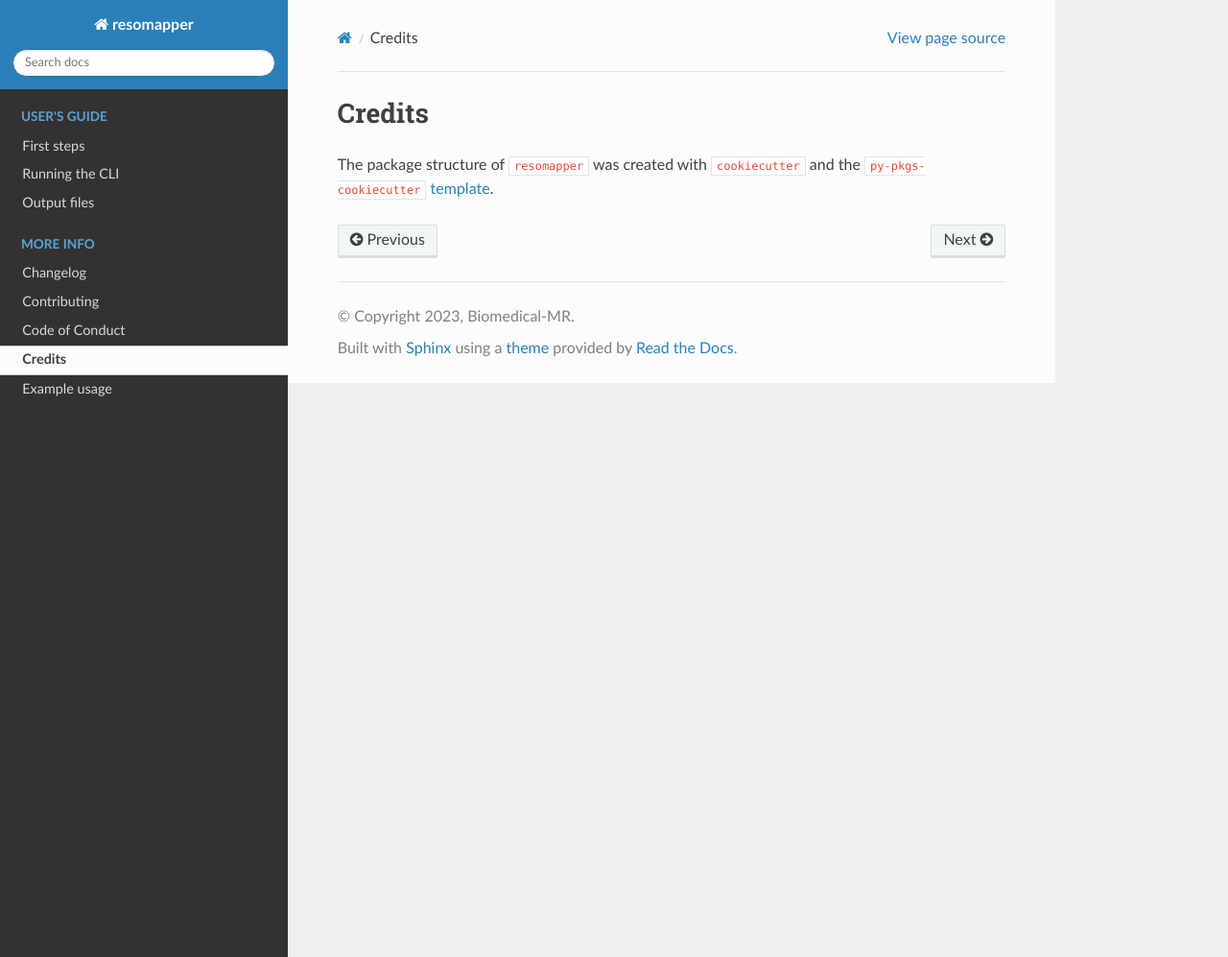
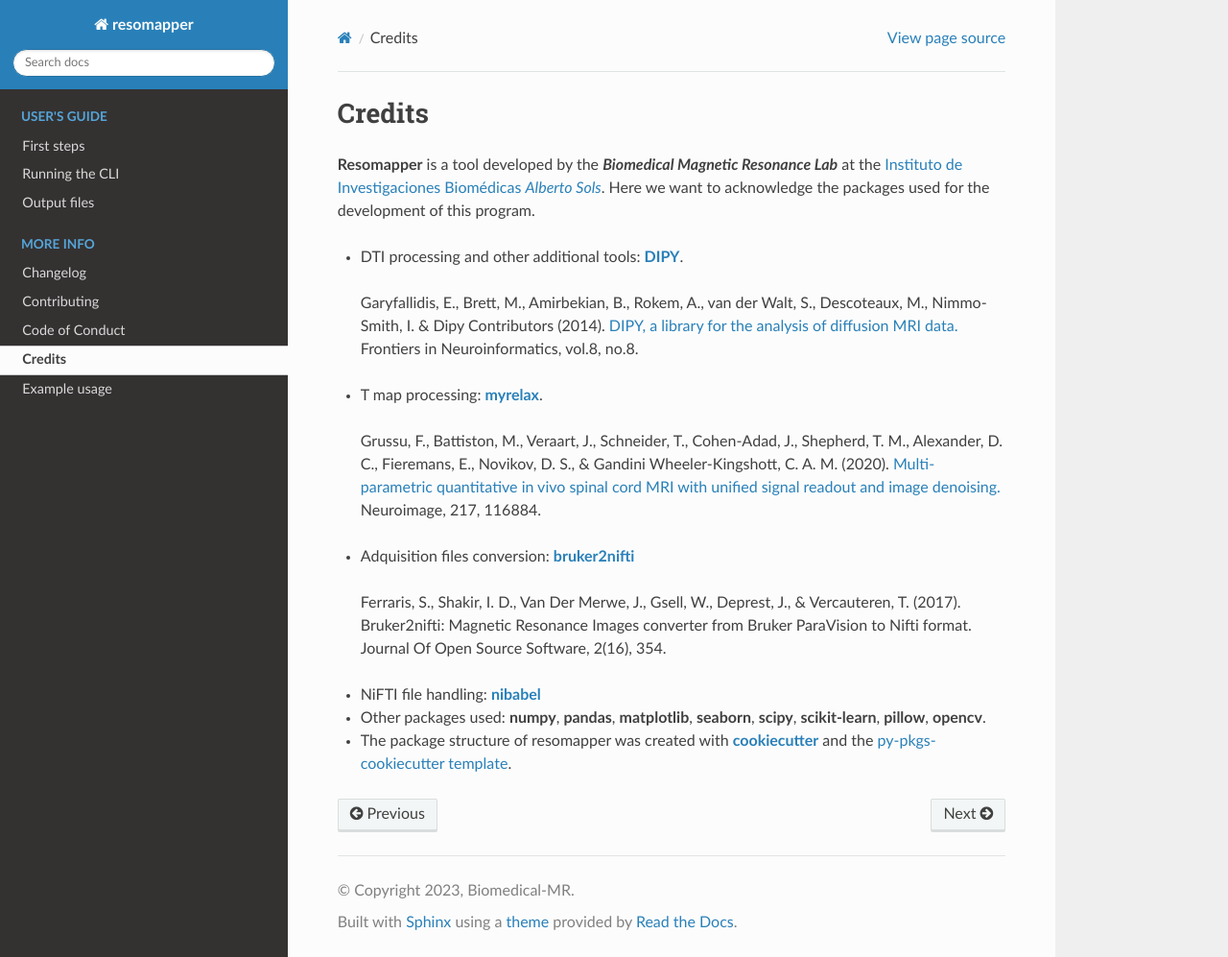
Before and after one commit to Biomedical-MR/resomapper, a Sphinx documentation site: the page built from docs/credits.md, in a window 1280 px wide and 997 px high. Shown: the whole window at 96% size. Built offline with Sphinx 7.4.7 and the Read the Docs theme 2.0.0, drawn with Linux system fonts in a browser that asks for light colours; pages that are not in the unit, such as notebooks, are missing from menus.

```diff
--- a/docs/credits.md
+++ b/docs/credits.md
@@ -1,3 +1,19 @@
 # Credits
 
-The package structure of `resomapper` was created with [`cookiecutter`](https://cookiecutter.readthedocs.io/en/latest/) and the `py-pkgs-cookiecutter` [template](https://github.com/py-pkgs/py-pkgs-cookiecutter).
+**Resomapper** is a tool developed by the ***Biomedical Magnetic Resonance Lab*** at the [Instituto de Investigaciones Biomédicas *Alberto Sols*](https://www.iib.uam.es/portal/web/iibm/home). Here we want to acknowledge the packages used for the development of this program.
+
+* DTI processing and other additional tools: [**DIPY**](https://dipy.org/).
+> Garyfallidis, E., Brett, M., Amirbekian, B., Rokem, A., van der Walt, S., Descoteaux, M., Nimmo-Smith, I.  & Dipy Contributors (2014). [DIPY, a library for the analysis of diffusion MRI data.](http://journal.frontiersin.org/Journal/10.3389/fninf.2014.00008/abstract) Frontiers in Neuroinformatics, vol.8, no.8.
+
+
+* T map processing: [**myrelax**](https://github.com/fragrussu/MyRelax).
+> Grussu, F., Battiston, M., Veraart, J., Schneider, T., Cohen-Adad, J., Shepherd, T. M., Alexander, D. C., Fieremans, E., Novikov, D. S., & Gandini Wheeler-Kingshott, C. A. M. (2020). [Multi-parametric quantitative in vivo spinal cord MRI with unified signal readout and image denoising.](http://doi.org/10.1016/j.neuroimage.2020.116884) Neuroimage, 217, 116884.
+
+* Adquisition files conversion: [**bruker2nifti**](https://github.com/SebastianoF/bruker2nifti)
+> Ferraris, S., Shakir, I. D., Van Der Merwe, J., Gsell, W., Deprest, J., & Vercauteren, T. (2017). Bruker2nifti: Magnetic Resonance Images converter from Bruker ParaVision to Nifti format. Journal Of Open Source Software, 2(16), 354.
+
+* NiFTI file handling: [**nibabel**](https://nipy.org/nibabel/)
+
+* Other packages used: **numpy**, **pandas**, **matplotlib**, **seaborn**, **scipy**, **scikit-learn**, **pillow**, **opencv**.
+
+* The package structure of resomapper was created with [**cookiecutter**](https://cookiecutter.readthedocs.io/en/latest/) and the [py-pkgs-cookiecutter template](https://github.com/py-pkgs/py-pkgs-cookiecutter).
```
Also changed, not shown: README.md (+4 -0 lines), docs/first_steps.md (+1 -1 lines), 1 other file.
